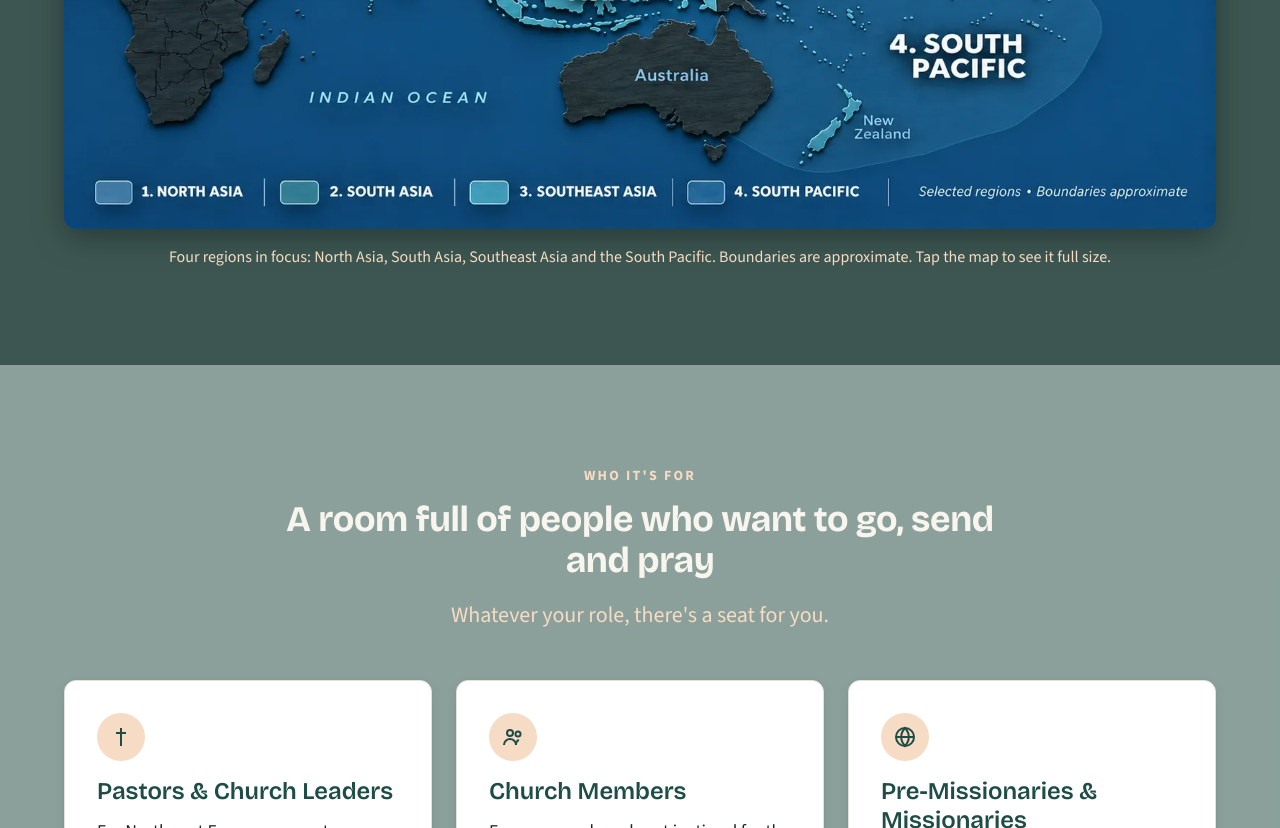
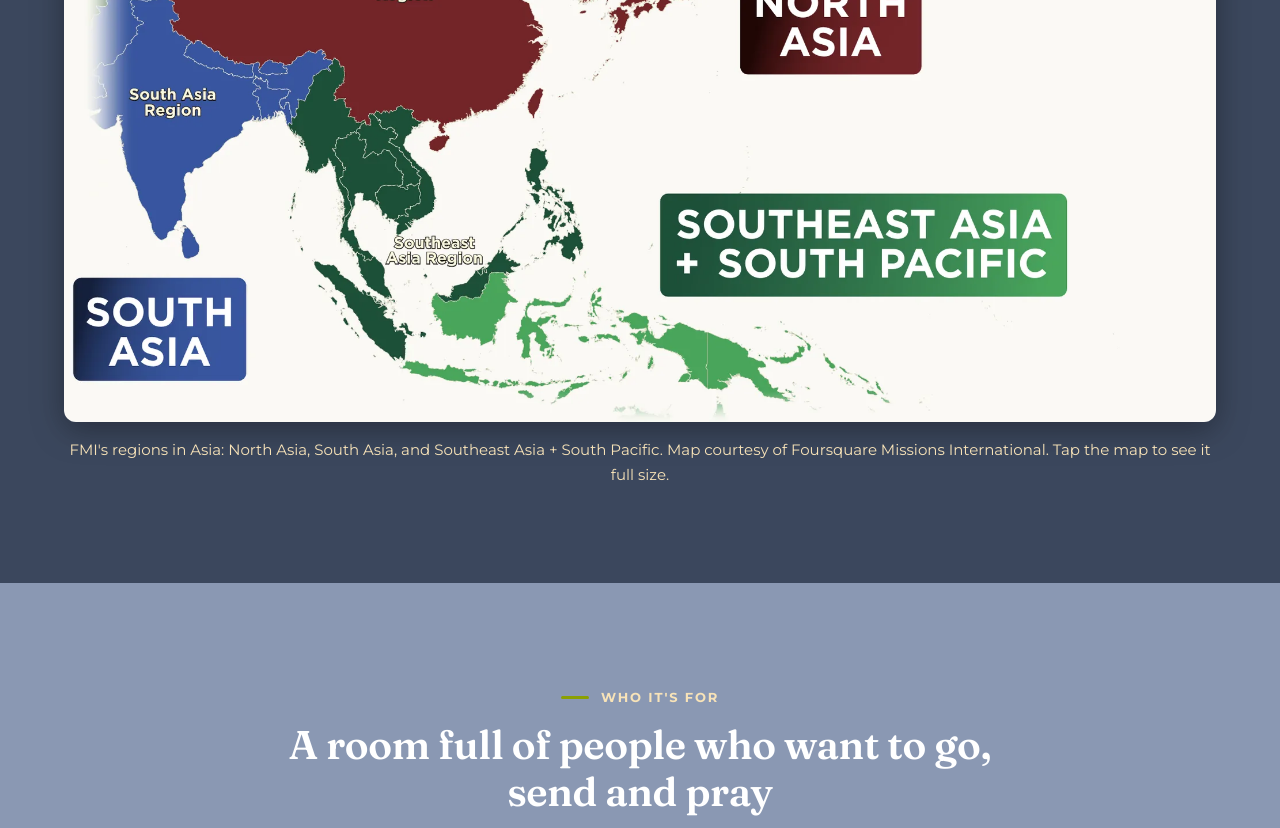
Before and after one commit to jcobler77/asiaawareness, a plain HTML site: page index.html in a window 1280 px wide. Shown: the part 1972-2800 px from the top of the page. Drawn offline with nearby package versions, Linux system fonts and the light colour scheme.

Commit message:
Restyle the site to the FMI brand guidelines and add FMI's Asia map
- FMI palette (green, gold, sky, navy, coral, gray) replaces the earlier
  conference palette: navy header/hero/footer and photo overlays, green
  primary buttons with dark text, gold large display text, all pairings AA.
- Fraunces + Montserrat as free stand-ins for FMI's licensed Recoleta Alt
  and Gotham.
- White FMI logo in the footer (taken from FMI's regions-map artwork).
- Asia portion of FMI's global regions map replaces the earlier map in
  Why Asia, credited to FMI.
- BRAND-FMI.md records the guideline rules for future changes.

Co-Authored-By: Claude Opus 5.5 <noreply@anthropic.com>
Claude-Session: https://claude.ai/code/session_01EzBjrMqrEAji9AWHZvxqX2

```diff
--- a/index.html
+++ b/index.html
@@ -5,7 +5,7 @@
 <meta name="viewport" content="width=device-width, initial-scale=1">
 <title>Asia Awareness Conference 2027 · Together on Mission · Living Water Foursquare</title>
 <meta name="description" content="Asia Awareness Conference, April 2027 at Living Water Foursquare in Olympia, WA, in partnership with Foursquare Missions International Asia. Together on Mission: pastors, church members and missionaries coming together for the unreached of Asia.">
-<meta name="theme-color" content="#1E4D47">
+<meta name="theme-color" content="#415B8B">
 <!-- PLACEHOLDER: set the final public URL -->
 <link rel="canonical" href="https://jcobler77.github.io/asiaawareness/">
 
@@ -14,11 +14,11 @@
 <link rel="icon" type="image/png" sizes="64x64" href="assets/brand/favicon-64.png">
 <link rel="apple-touch-icon" sizes="180x180" href="assets/brand/aac-app-icon-180.png">
 
-<!-- Brand fonts: Bricolage Grotesque (display) + Source Sans 3 (body). Non-blocking, swap. -->
+<!-- Brand fonts: FMI specifies Recoleta Alt + Gotham (licensed). Free stand-ins: Fraunces (display) + Montserrat (body). Non-blocking, swap. -->
 <link rel="preconnect" href="https://fonts.googleapis.com">
 <link rel="preconnect" href="https://fonts.gstatic.com" crossorigin>
-<link rel="stylesheet" href="https://fonts.googleapis.com/css2?family=Bricolage+Grotesque:opsz,wght@12..96,500..800&amp;family=Source+Sans+3:ital,wght@0,400..700;1,400&amp;display=swap" media="print" onload="this.media='all'">
-<noscript><link rel="stylesheet" href="https://fonts.googleapis.com/css2?family=Bricolage+Grotesque:opsz,wght@12..96,500..800&amp;family=Source+Sans+3:ital,wght@0,400..700;1,400&amp;display=swap"></noscript>
+<link rel="stylesheet" href="https://fonts.googleapis.com/css2?family=Fraunces:opsz,wght@9..144,500..700&amp;family=Montserrat:ital,wght@0,400..700;1,400&amp;display=swap" media="print" onload="this.media='all'">
+<noscript><link rel="stylesheet" href="https://fonts.googleapis.com/css2?family=Fraunces:opsz,wght@9..144,500..700&amp;family=Montserrat:ital,wght@0,400..700;1,400&amp;display=swap"></noscript>
 
 <!-- Open Graph -->
 <meta property="og:type" content="website">
@@ -41,9 +41,9 @@
 <!-- Critical CSS: just enough to paint the header and hero before styles.css arrives.
      Color values mirror the [critical] tokens in styles.css :root. Keep them in sync. -->
 <style>
-:root{--color-bg:#F8F5EF;--color-text:#1C2421;--color-heading:#1E4D47;--color-primary:#1E4D47;--color-cta:#E8894A;--color-on-cta:#1C2421;--color-dark:#1E4D47;--color-on-dark:#F8F5EF;--color-on-dark-muted:#F6DCC4;--color-on-dark-display:#E8894A;--color-focus:#2F6E8A;--color-focus-on-dark:#F6DCC4;--font-sans:"Source Sans 3","Source Sans Pro","Helvetica Neue",Arial,sans-serif;--font-display:"Bricolage Grotesque","Avenir Next","Segoe UI",sans-serif}
+:root{--color-bg:#F8F6F0;--color-text:#58595B;--color-heading:#415B8B;--color-primary:#415B8B;--color-cta:#8BA003;--color-on-cta:#1F2326;--color-dark:#415B8B;--color-on-dark:#FFFFFF;--color-on-dark-muted:#F8E3B8;--color-on-dark-display:#EAB450;--color-focus:#5683AA;--color-focus-on-dark:#EAB450;--font-sans:"Montserrat","Gotham","Helvetica Neue",Arial,sans-serif;--font-display:"Fraunces","Recoleta Alt",Georgia,"Times New Roman",serif}
 *,*::before,*::after{box-sizing:border-box}
-body{margin:0;font-family:var(--font-sans);font-size:1.125rem;line-height:1.55;color:var(--color-text);background:var(--color-bg)}
+body{margin:0;font-family:var(--font-sans);font-size:1.0625rem;line-height:1.65;color:var(--color-text);background:var(--color-bg)}
 img,svg{max-width:100%;height:auto;display:block}
 .container{width:100%;max-width:1200px;margin-inline:auto;padding-inline:16px}
 .visually-hidden{position:absolute!important;width:1px;height:1px;margin:-1px;overflow:hidden;clip:rect(0 0 0 0);white-space:nowrap;border:0}
@@ -57,7 +57,7 @@ img,svg{max-width:100%;height:auto;display:block}
 .site-nav ul{list-style:none;margin:0;padding:0;display:flex;flex-wrap:wrap;gap:.5rem 1rem}
 .site-nav a{color:var(--color-on-dark)}
 .hero{background:var(--color-dark);color:var(--color-on-dark);padding-block:64px}
-.hero h1{font-family:var(--font-display);color:var(--color-on-dark);font-size:clamp(2.75rem,1.6rem + 4.6vw,4.5rem);line-height:1.05;letter-spacing:-.02em;margin:0 0 1rem}
+.hero h1{font-family:var(--font-display);color:var(--color-on-dark);font-size:clamp(2.75rem,1.6rem + 4.6vw,4.75rem);line-height:1.08;letter-spacing:-.01em;margin:0 0 1rem}
 .hero__theme{font-family:var(--font-display);font-weight:700;font-size:clamp(1.75rem,1.4rem + 1.4vw,2.25rem);line-height:1.15;color:var(--color-on-dark-display)}
 .hero-slides{position:fixed;inset:0;z-index:-1;margin:0;background:var(--color-dark)}.hero-slide{position:absolute;inset:0 0 auto 0;height:calc(4rem + 62vw);margin:0;opacity:0}.hero-slide.is-active{opacity:1}.hero-slide img{width:100%;height:100%;object-fit:cover;object-position:var(--pos,center)}.hero--slides{background:transparent;padding:0}.hero__stage{height:62vw;min-height:200px}.hero__panel{background:var(--color-dark);padding-block:48px}.hero__controls{display:none}@media (min-width:60em){.hero-slide{inset:0;height:auto}.hero__stage{height:0;min-height:0}.hero__panel{background:transparent}.hero--slides{min-height:min(88vh,820px);display:flex;align-items:center}}
 .hero__meta{list-style:none;padding:0}
@@ -193,15 +193,15 @@ img,svg{max-width:100%;height:auto;display:block}
     </div>
     <div class="container">
       <figure class="region-map">
-        <a class="region-map__link" href="assets/photos/regions-map-1600.jpg">
+        <a class="region-map__link" href="assets/photos/fmi-asia-map-2000.png">
           <picture>
-            <source type="image/webp" srcset="assets/photos/regions-map-800.webp 800w, assets/photos/regions-map-1600.webp 1600w" sizes="(min-width: 1200px) 1152px, calc(100vw - 2rem)">
-            <img src="assets/photos/regions-map-1600.jpg" srcset="assets/photos/regions-map-800.jpg 800w, assets/photos/regions-map-1600.jpg 1600w" sizes="(min-width: 1200px) 1152px, calc(100vw - 2rem)" width="1600" height="900" loading="lazy" decoding="async"
-              alt="Map titled Together to the Unreached 2027, Asia and the South Pacific, highlighting four regions: 1. North Asia, 2. South Asia, 3. Southeast Asia and 4. the South Pacific.">
+            <source type="image/webp" srcset="assets/photos/fmi-asia-map-1000.webp 1000w, assets/photos/fmi-asia-map-2000.webp 2000w" sizes="(min-width: 1200px) 1152px, calc(100vw - 2rem)">
+            <img src="assets/photos/fmi-asia-map-2000.png" srcset="assets/photos/fmi-asia-map-1000.png 1000w, assets/photos/fmi-asia-map-2000.png 2000w" sizes="(min-width: 1200px) 1152px, calc(100vw - 2rem)" width="2000" height="1200" loading="lazy" decoding="async"
+              alt="Foursquare Missions International map of its Asia regions: the North Asia region, the South Asia region, and the Southeast Asia and South Pacific region.">
           </picture>
           <span class="visually-hidden"> (open the full-size map)</span>
         </a>
-        <figcaption>Four regions in focus: North Asia, South Asia, Southeast Asia and the South Pacific. Boundaries are approximate. Tap the map to see it full size.</figcaption>
+        <figcaption>FMI's regions in Asia: North Asia, South Asia, and Southeast Asia + South Pacific. Map courtesy of Foursquare Missions International. Tap the map to see it full size.</figcaption>
       </figure>
     </div>
   </section>
@@ -478,10 +478,10 @@ img,svg{max-width:100%;height:auto;display:block}
     <div class="footer-grid">
       <div>
         <img class="footer-brand" src="assets/brand/aac-stacked-reversed.svg" alt="Asia Awareness Conference, April 2027: Together on Mission" width="872" height="544" loading="lazy" decoding="async">
-        <!-- PLACEHOLDER: replace with real Living Water and FMI Asia logo files -->
+        <!-- PLACEHOLDER: replace with the real Living Water logo file. The FMI logo is the reversed (white) version, per FMI guidelines for dark backgrounds. -->
         <div class="footer-logos">
           <img src="assets/logo-living-water-placeholder.svg" alt="Living Water Foursquare Church" width="240" height="72" loading="lazy" decoding="async">
-          <img src="assets/logo-fmi-asia-placeholder.svg" alt="Foursquare Missions International Asia" width="240" height="72" loading="lazy" decoding="async">
+          <img class="footer-logo-fmi" src="assets/brand/fmi-logo-white.png" alt="Foursquare Missions International" width="1200" height="228" loading="lazy" decoding="async">
         </div>
         <p>Hosted by Living Water Foursquare Church, Olympia, Washington, with Foursquare Missions International Asia.</p>
       </div>
--- a/script.js
+++ b/script.js
@@ -124,7 +124,7 @@
   var heroEl = document.getElementById('top');
   var secondSection = document.getElementById('who');
   if (layer && heroEl) {
-    var MAX_SHADE = 0.6;
+    var MAX_SHADE = 0.65;
     var wide = window.matchMedia('(min-width: 60em)');
     var ticking = false;
     var update = function () {
--- a/styles.css
+++ b/styles.css
@@ -1,83 +1,91 @@
 /* ==========================================================================
    Asia Awareness Conference 2027 — styles.css
    --------------------------------------------------------------------------
-   DESIGN TOKENS — brand tokens v1.0 ("Together on Mission")
-   Source: brand kit tokens/tokens.css. Fonts: Bricolage Grotesque (display)
-   and Source Sans 3 (body) from Google Fonts, loaded in index.html.
+   DESIGN TOKENS — Foursquare Missions International (FMI) brand guidelines
+   (2020). See BRAND-FMI.md for the rules these follow.
+   Fonts: FMI specifies Recoleta Alt (display) and Gotham (content), which are
+   licensed fonts not available from Google Fonts. The closest free web
+   equivalents are used: Fraunces for Recoleta Alt and Montserrat for Gotham
+   (both loaded in index.html). If Living Water licenses the real fonts as
+   web fonts, put them first in --font-display / --font-sans.
    NOTE: index.html has a small inline "critical CSS" block that mirrors the
    tokens marked [critical]. Update both if the brand changes.
    ========================================================================== */
 :root {
-  /* Brand palette (from the brand kit) */
-  --aac-evergreen: #1E4D47;   /* primary 1: anchors, headlines, dark fields */
-  --aac-ember: #E8894A;       /* primary 2: fills, buttons (ink text). Never small text on light, never white text on it */
-  --aac-ember-deep: #A94A1F;  /* accent text & links on light grounds */
-  --aac-sound: #2F6E8A;       /* Puget Sound blue: info, focus ring */
-  --aac-moss: #66733A;        /* tags, prayer/response moments */
-  --aac-dawn: #F6DCC4;        /* soft warm panels, highlights */
-  --aac-ink: #1C2421;
-  --aac-stone: #57625D;
-  --aac-mist: #E4E1D9;
-  --aac-linen: #F8F5EF;
-  --aac-white: #FFFFFF;
+  /* FMI palette (brand guidelines, "Color palette") */
+  --fmi-green: #8BA003;   /* primary (logo globe). Fills, buttons with ink text, decorative rules. Never white text on it (2.9:1), never small text on light */
+  --fmi-gold: #EAB450;    /* fills, buttons with ink text, large display text on navy */
+  --fmi-sky: #5683AA;     /* secondary blue: focus ring, icons */
+  --fmi-navy: #415B8B;    /* dark fields, headings and links on light, photo overlays */
+  --fmi-coral: #DD746E;   /* sparing accent fills only (ink text) */
+  --fmi-gray: #58595B;    /* logo gray: body text on light */
+  /* Derived tints/shades (not in the guide; built from the palette for web contrast) */
+  --fmi-navy-deep: #1B2944;   /* deeper navy for photo shade */
+  --fmi-navy-dark: #34497A;   /* hover */
+  --fmi-gold-light: #F8E3B8;  /* light text on dark fields */
+  --fmi-gold-soft: #FBEBC9;   /* soft panels, badges, icon chips */
+  --fmi-ink: #1F2326;
+  --fmi-mist: #E3E6EC;
+  --fmi-cream: #F8F6F0;       /* background of FMI's regions map */
+  --fmi-white: #FFFFFF;
 
-  /* Color — surfaces & text */
-  --color-bg: var(--aac-linen);           /* [critical] page background */
-  --color-surface: var(--aac-white);      /* alternating section background */
-  --color-surface-raised: var(--aac-white); /* cards */
-  --color-text: var(--aac-ink);           /* [critical] 14.6:1 on linen */
-  --color-text-muted: var(--aac-stone);   /* 5.8:1 on linen */
-  --color-heading: var(--aac-evergreen);  /* [critical] 8.7:1 on linen */
-  --color-border: var(--aac-mist);
+  /* Color — surfaces & text (light scheme: cards, no-JS fallback) */
+  --color-bg: var(--fmi-cream);           /* [critical] page background */
+  --color-surface: var(--fmi-white);
+  --color-surface-raised: var(--fmi-white); /* cards */
+  --color-text: var(--fmi-gray);          /* [critical] 7.0:1 on white */
+  --color-text-muted: #6A6B6E;            /* 5.3:1 on white */
+  --color-heading: var(--fmi-navy);       /* [critical] 6.8:1 on white */
+  --color-border: var(--fmi-mist);
 
   /* Color — interactive */
-  --color-primary: var(--aac-evergreen);  /* [critical] secondary buttons, schedule headers */
-  --color-primary-hover: #163a36;
-  --color-on-primary: var(--aac-linen);
-  --color-cta: var(--aac-ember);          /* [critical] primary button fill */
-  --color-cta-hover: #d9773a;
-  --color-on-cta: var(--aac-ink);         /* [critical] 6.1:1 on ember */
-  --color-link: var(--aac-ember-deep);    /* 5.2:1 on linen */
-  --color-link-hover: #8a3c18;
-  --color-accent: var(--aac-ember-deep);  /* eyebrows, small highlights */
-  --color-accent-soft: var(--aac-dawn);
-  --color-accent-line: var(--aac-ember);  /* decorative rules only */
+  --color-primary: var(--fmi-navy);       /* [critical] secondary buttons, schedule headers */
+  --color-primary-hover: var(--fmi-navy-dark);
+  --color-on-primary: var(--fmi-white);   /* 6.8:1 */
+  --color-cta: var(--fmi-green);          /* [critical] primary button fill */
+  --color-cta-hover: var(--fmi-gold);
+  --color-on-cta: var(--fmi-ink);         /* [critical] 5.4:1 on green, 8.4:1 on gold */
+  --color-link: var(--fmi-navy);          /* 6.8:1 on white */
+  --color-link-hover: var(--fmi-navy-deep);
+  --color-accent: var(--fmi-navy);        /* eyebrows on light */
+  --color-accent-soft: var(--fmi-gold-soft);
+  --color-accent-line: var(--fmi-green);  /* decorative rules only */
 
   /* Color — dark bands (header, hero, footer) */
-  --color-dark: var(--aac-evergreen);     /* [critical] */
-  --color-on-dark: var(--aac-linen);      /* [critical] 8.7:1 */
-  --color-on-dark-muted: var(--aac-dawn); /* [critical] 7.2:1 */
-  --color-on-dark-display: var(--aac-ember); /* [critical] large text only (3.7:1) */
-  --color-dark-deep: #14342F;              /* scroll shade over the hero photos */
-  --color-panel: rgba(20, 52, 47, 0.40);   /* section panels over the (shaded) photos */
-  --color-panel-alt: rgba(30, 77, 71, 0.50);
-  --color-panel-solo: rgba(20, 52, 47, 0.82); /* safe with no shade at all: first section, and no-JS */
+  --color-dark: var(--fmi-navy);          /* [critical] */
+  --color-on-dark: var(--fmi-white);      /* [critical] 6.8:1 */
+  --color-on-dark-muted: var(--fmi-gold-light); /* [critical] 5.4:1 */
+  --color-on-dark-display: var(--fmi-gold);     /* [critical] large text only (3.6:1) */
+  --color-dark-deep: var(--fmi-navy-deep);      /* scroll shade over the hero photos */
+  --color-panel: rgba(27, 41, 68, 0.50);        /* section panels over the (shaded) photos */
+  --color-panel-alt: rgba(65, 91, 139, 0.60);
+  --color-panel-solo: rgba(27, 41, 68, 0.85);   /* safe with no shade at all: first section, and no-JS */
 
   /* Focus ring */
-  --color-focus: var(--aac-sound);        /* [critical] */
-  --color-focus-on-dark: var(--aac-dawn); /* [critical] */
+  --color-focus: var(--fmi-sky);          /* [critical] 4.0:1 on white */
+  --color-focus-on-dark: var(--fmi-gold); /* [critical] */
 
   /* Typography */
-  --font-sans: "Source Sans 3", "Source Sans Pro", "Helvetica Neue", Arial, sans-serif;           /* [critical] */
-  --font-display: "Bricolage Grotesque", "Avenir Next", "Segoe UI", sans-serif;                   /* [critical] */
+  --font-sans: "Montserrat", "Gotham", "Helvetica Neue", Arial, sans-serif;          /* [critical] Gotham substitute */
+  --font-display: "Fraunces", "Recoleta Alt", Georgia, "Times New Roman", serif;     /* [critical] Recoleta Alt substitute */
   --fw-regular: 400;
   --fw-semibold: 600;
   --fw-bold: 700;
-  --lh-tight: 1.05;
-  --lh-heading: 1.15;
-  --lh-body: 1.55;
-  --tracking-display: -0.02em;
-  --tracking-eyebrow: 0.16em;
+  --lh-tight: 1.08;
+  --lh-heading: 1.18;
+  --lh-body: 1.65;
+  --tracking-display: -0.01em;
+  --tracking-eyebrow: 0.14em;
 
-  /* Type scale (brand: 1.25 ratio on an 18px body) */
-  --fs-xs: 0.875rem;                                   /* 14px eyebrow */
-  --fs-sm: 1rem;                                       /* 16px small */
-  --fs-base: 1.125rem;                                 /* 18px body */
-  --fs-md: 1.375rem;                                   /* 22px lead */
-  --fs-h3: 1.5rem;                                     /* 24px */
-  --fs-lg: 1.375rem;                                   /* hero theme line */
-  --fs-xl: clamp(1.75rem, 1.4rem + 1.4vw, 2.25rem);    /* h2 28 → 36px */
-  --fs-2xl: clamp(2.75rem, 1.6rem + 4.6vw, 4.5rem);    /* display 44 → 72px */
+  /* Type scale */
+  --fs-xs: 0.8125rem;                                  /* 13px eyebrow (bold caps) */
+  --fs-sm: 0.9375rem;                                  /* 15px small */
+  --fs-base: 1.0625rem;                                /* 17px body (Montserrat runs wide) */
+  --fs-md: 1.25rem;                                    /* 20px lead */
+  --fs-h3: 1.4rem;
+  --fs-lg: 1.375rem;
+  --fs-xl: clamp(1.85rem, 1.45rem + 1.5vw, 2.5rem);    /* h2 */
+  --fs-2xl: clamp(2.75rem, 1.6rem + 4.6vw, 4.75rem);   /* display */
 
   /* Spacing (8px base) */
   --space-3xs: 4px;
@@ -99,7 +107,7 @@
   --radius-md: 12px;
   --radius-lg: 24px;
   --radius-pill: 999px;
-  --shadow-card: 0 1px 2px rgba(28, 36, 33, .08), 0 4px 12px rgba(28, 36, 33, .06);
+  --shadow-card: 0 1px 2px rgba(27, 41, 68, .10), 0 6px 18px rgba(27, 41, 68, .10);
 
   /* Motion */
   --transition: 150ms ease;
@@ -139,7 +147,8 @@ h1, h2, h3, h4 {
   font-weight: var(--fw-bold);
   color: var(--color-heading);
 }
-h1, h2 { letter-spacing: -0.01em; }
+h1, h2 { letter-spacing: var(--tracking-display); }
+h2, h3 { font-weight: var(--fw-semibold); }
 h2 { font-size: var(--fs-xl); line-height: var(--lh-heading); }
 h3 { font-size: var(--fs-h3); font-weight: var(--fw-semibold); line-height: 1.2; }
 .on-dark h1, .on-dark h2, .on-dark h3 { color: var(--color-on-dark); }
@@ -246,25 +255,26 @@ a:hover { color: var(--color-link-hover); }
 /* ==========================================================================
    Sections
    ========================================================================== */
-/* Sections are translucent dark panels over the fixed hero photos, with a
-   light text scheme. Contrast, worst case = a pure white photo pixel:
-   - First section (#why-asia) and no-JS: panel-solo .82 with NO shade
-     -> linen 7.0:1, dawn 5.7:1. It is visible while the shade is ramping.
-   - Later sections: shade .60 (fully on before they scroll into view,
-     see script.js) + panel .40 -> linen 5.8:1, dawn 4.8:1;
-     panel-alt .50 -> linen 5.5:1, dawn 4.6:1. ~20-24% of the photo shows.
-   Ember-deep and stone are never used directly on these panels. */
+/* Sections are translucent navy panels over the fixed hero photos (FMI's
+   navy photo-overlay treatment), with a light text scheme. Contrast, worst
+   case = a pure white photo pixel:
+   - First section (#why-asia) and no-JS: panel-solo deep navy .85, NO shade
+     -> white 9.0:1, gold-light 7.2:1.
+   - Later sections: shade .65 (fully on before they scroll into view, see
+     script.js) + panel deep navy .50 -> white 8.3:1, gold-light 6.6:1;
+     panel-alt navy .60 -> white 5.9:1, gold-light 4.7:1.
+   FMI gold is used on these panels only for large text; green never as text. */
 .section {
   position: relative; padding-block: var(--space-2xl);
   background: var(--color-panel);
-  --color-text: var(--aac-linen);
-  --color-heading: var(--aac-linen);
-  --color-text-muted: var(--aac-dawn);
-  --color-link: var(--aac-dawn);
-  --color-link-hover: var(--aac-white);
-  --color-accent: var(--aac-dawn);
-  --color-border: rgba(248, 245, 239, 0.28);
-  --color-focus: var(--aac-dawn);
+  --color-text: var(--fmi-white);
+  --color-heading: var(--fmi-white);
+  --color-text-muted: var(--fmi-gold-light);
+  --color-link: var(--fmi-gold-light);
+  --color-link-hover: var(--fmi-white);
+  --color-accent: var(--fmi-gold-light);
+  --color-border: rgba(255, 255, 255, 0.28);
+  --color-focus: var(--fmi-gold);
   color: var(--color-text);
 }
 .section--alt { background: var(--color-panel-alt); }
@@ -272,14 +282,14 @@ a:hover { color: var(--color-link-hover); }
 
 /* White surfaces inside sections switch back to the light (default) scheme. */
 .card, .day, .speaker, .hotel, .callout, .badge {
-  --color-text: var(--aac-ink);
-  --color-heading: var(--aac-evergreen);
-  --color-text-muted: var(--aac-stone);
-  --color-link: var(--aac-ember-deep);
-  --color-link-hover: #8a3c18;
-  --color-accent: var(--aac-ember-deep);
-  --color-border: var(--aac-mist);
-  --color-focus: var(--aac-sound);
+  --color-text: var(--fmi-gray);
+  --color-heading: var(--fmi-navy);
+  --color-text-muted: #6A6B6E;
+  --color-link: var(--fmi-navy);
+  --color-link-hover: var(--fmi-navy-deep);
+  --color-accent: var(--fmi-navy);
+  --color-border: var(--fmi-mist);
+  --color-focus: var(--fmi-sky);
   color: var(--color-text);
 }
 .section__header { max-width: var(--container-narrow); margin-bottom: var(--space-xl); }
@@ -287,11 +297,13 @@ a:hover { color: var(--color-link-hover); }
 .section__intro { font-size: var(--fs-md); color: var(--color-text-muted); margin: 0; }
 
 .eyebrow {
-  display: inline-block; margin-bottom: var(--space-xs);
-  font-size: var(--fs-xs); font-weight: var(--fw-bold);
+  display: inline-flex; align-items: center; gap: var(--space-xs); margin-bottom: var(--space-xs);
+  font-family: var(--font-sans); font-size: var(--fs-xs); font-weight: var(--fw-bold);
   text-transform: uppercase; letter-spacing: var(--tracking-eyebrow);
   color: var(--color-accent);
 }
+.eyebrow::before { content: ""; width: 28px; height: 3px; border-radius: 2px; background: var(--color-accent-line); flex: none; } /* FMI green, decorative */
+.section__header--center .eyebrow { justify-content: center; }
 .on-dark .eyebrow { color: var(--color-on-dark-muted); }
 
 .badge {
@@ -339,7 +351,7 @@ a:hover { color: var(--color-link-hover); }
 }
 .hero-slides::after {
   content: ""; position: absolute; inset: 0; z-index: 1; pointer-events: none;
-  background: linear-gradient(180deg, rgba(30, 77, 71, 0) calc(4rem + 62vw - 96px), var(--color-dark) calc(4rem + 62vw));
+  background: linear-gradient(180deg, rgba(65, 91, 139, 0) calc(4rem + 62vw - 96px), var(--color-dark) calc(4rem + 62vw));
   opacity: calc(1 - var(--grow, 0));
 }
 .hero-shade {
@@ -375,8 +387,8 @@ html:not(.js) .hero__controls { display: none; }
   .hero-slides::after {
     background: linear-gradient(90deg,
       var(--color-dark) 0, var(--color-dark) var(--hero-solid-end),
-      rgba(30, 77, 71, 0.55) calc(var(--hero-solid-end) + 10vw),
-      rgba(30, 77, 71, 0.05) 100%);
+      rgba(65, 91, 139, 0.55) calc(var(--hero-solid-end) + 10vw),
+      rgba(65, 91, 139, 0.05) 100%);
   }
   .hero--slides { position: relative; display: flex; align-items: center; min-height: min(88vh, 820px); }
   .hero__stage { position: absolute; inset: 0; z-index: 1; height: auto; min-height: 0; pointer-events: none; }
@@ -516,7 +528,9 @@ html:not(.js) .hero__controls { display: none; }
 @media (min-width: 48em) { .footer-grid { grid-template-columns: 1.4fr 1fr 1fr; } }
 .footer-logos { display: flex; flex-wrap: wrap; gap: var(--space-sm); margin-bottom: var(--space-sm); }
 .footer-brand { width: 220px; margin-bottom: var(--space-md); }
+.footer-logos { align-items: center; }
 .footer-logos img { width: 180px; }
+.footer-logos .footer-logo-fmi { width: 210px; }
 .site-footer h2 { font-family: var(--font-sans); font-size: var(--fs-xs); text-transform: uppercase; letter-spacing: var(--tracking-eyebrow); color: var(--color-on-dark-muted); margin-bottom: var(--space-xs); }
 .site-footer p, .site-footer li { color: var(--color-on-dark-muted); font-size: var(--fs-sm); }
 .site-footer ul { list-style: none; margin: 0; padding: 0; }
```
Also changed, not shown: assets/brand/fmi-logo-color.png (added), assets/brand/fmi-logo-white.png (added), assets/logo-fmi-asia-placeholder.svg (deleted), assets/photos/fmi-asia-map-1000.png (added), assets/photos/fmi-asia-map-1000.webp (added), assets/photos/fmi-asia-map-2000.png (added), assets/photos/fmi-asia-map-2000.webp (added), assets/photos/regions-map-1600.jpg (deleted), assets/photos/regions-map-1600.webp (deleted), assets/photos/regions-map-800.jpg (deleted), assets/photos/regions-map-800.webp (deleted), 2 other files.
